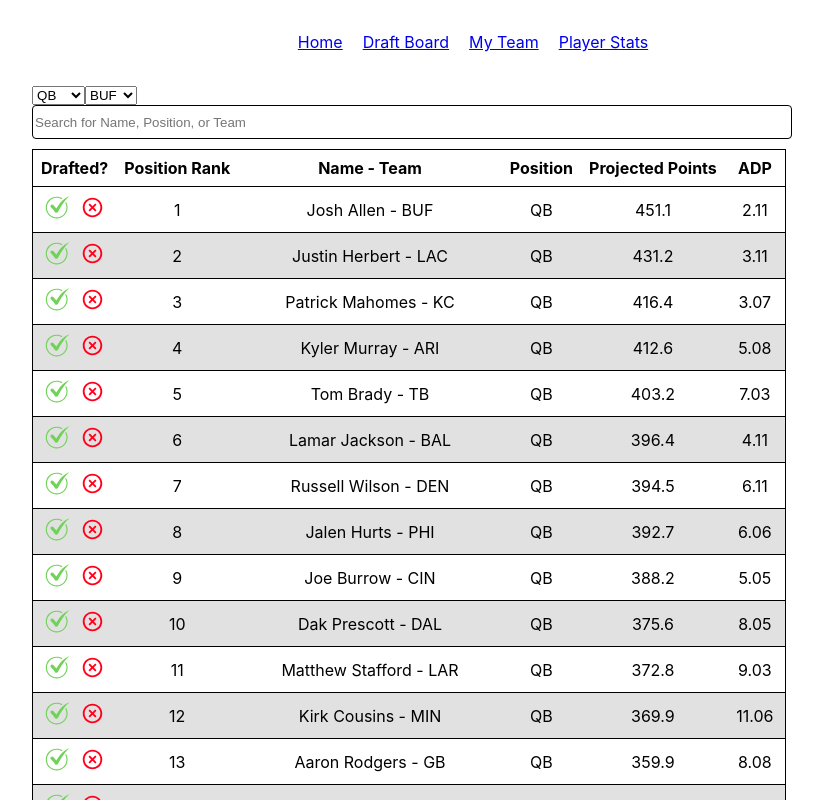
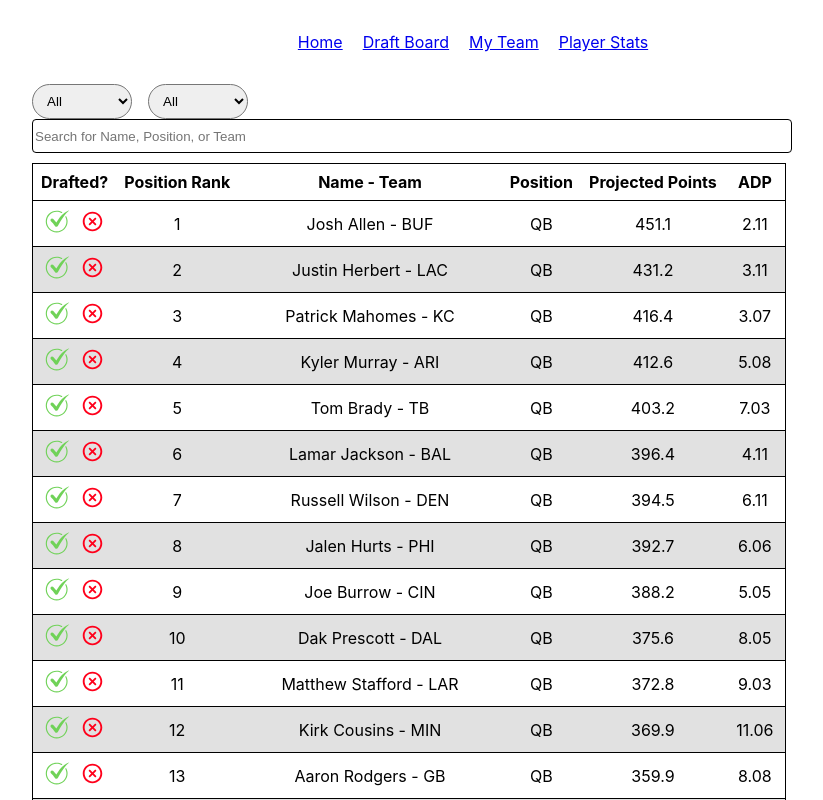
Before and after one commit to scaprisecca/fantasy-football-draftboard, a React (Create React App) app: page / in a window 1280 px wide. Shown: the top 800 px of the page, without its empty margins (231-1054 px from the left). Built offline with nearby package versions, Linux system fonts and the light colour scheme.

Commit message:
added styling to dropdown filters

```diff
--- a/src/App.css
+++ b/src/App.css
@@ -79,6 +79,14 @@
     position: absolute;
 }
 
+.filterDropdown {
+    height: 35px;
+    width: 100px;
+    margin-right: 1rem;
+    border-radius: 25px;
+    padding-left: 10px;
+}
+
 /* -- Draft Board -- */
 
 .draftboard {
--- a/src/components/FilterButton.js
+++ b/src/components/FilterButton.js
@@ -1,5 +1,4 @@
-import { useEffect } from 'react';
-import { useState } from 'react';
+import { useEffect, useState } from 'react';
 import '../App.css'
 
 const FilterButton = ({data, filterBy}) => {
@@ -15,9 +14,10 @@
     },[]);
 
     return (
-        <select name="" id="">
+        <select name="filterPlayers" className='filterDropdown'>
+            <option className='filterOption' value="All">All</option>
             {filter.map((item, index)=> (
-                <option key={index} value={item}>{item}</option>
+                <option className='filterOption' key={index} value={item}>{item}</option>
             ))}
         </select>
      );
```
